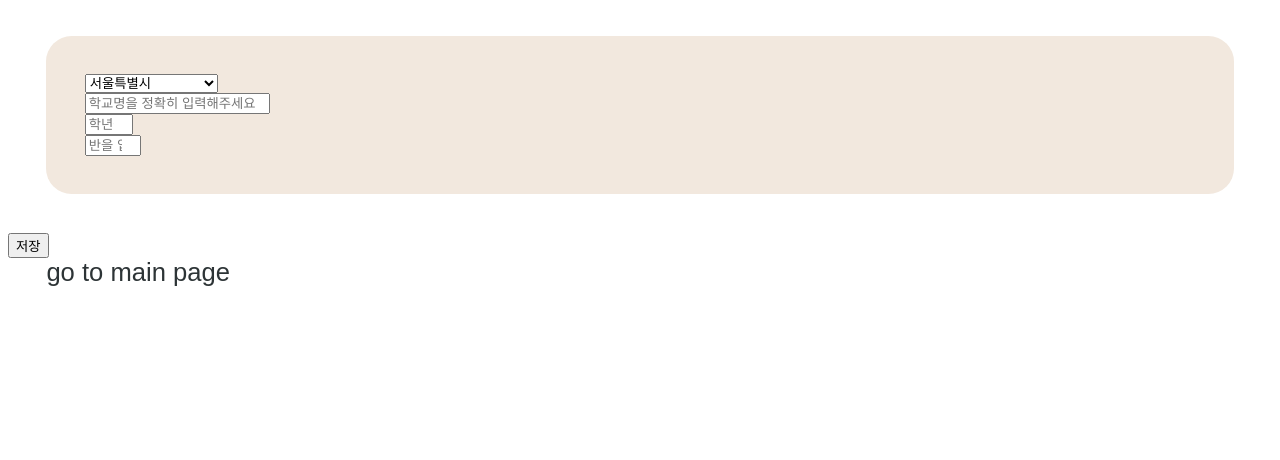
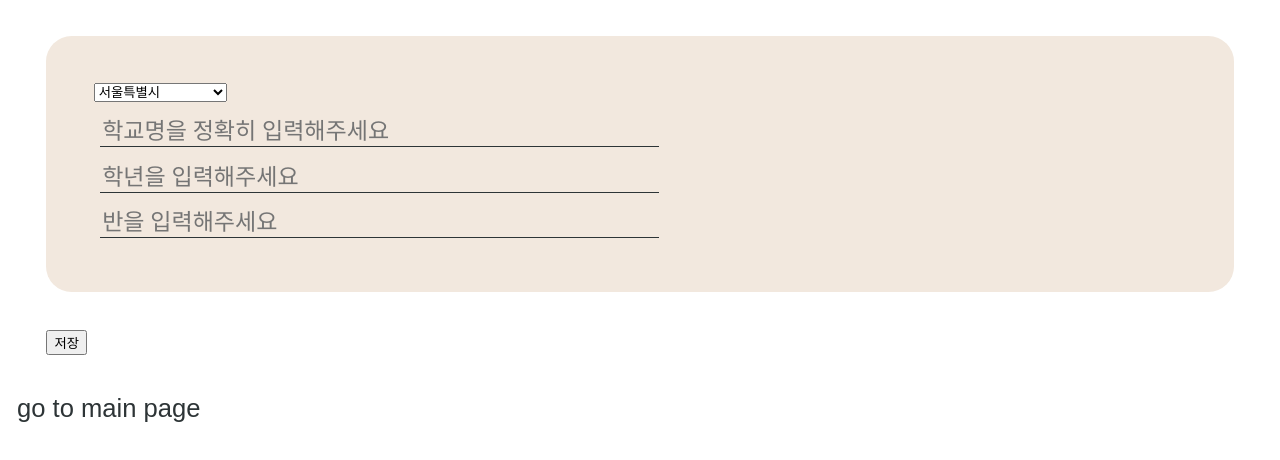
Before and after one commit to lim3203/schoolinfo_git, a plain HTML site: page settinginfo.html in a window 1280 px wide. Shown: the part 130-590 px from the top of the page. Drawn offline with Linux system fonts and the light colour scheme.

Commit message:
yes morning

```diff
--- a/infoStyle.css
+++ b/infoStyle.css
@@ -10,6 +10,31 @@
 .flex {
     display: flex;
     flex-direction: column;
+    margin: 0.7vw;
+}
+
+input label {
+   position: absolute; top: 1px; /* input 요소의 border-top 설정값 만큼 */
+  left: 1px; /* input 요소의 border-left 설정값 만큼 */
+  padding: .8em .5em; /* input 요소의 padding 값 만큼 */
+  color: #999; cursor: text; }
+
+   input[type="text"],[type="number"] {
+    width: 50%; /* 원하는 너비 설정 */
+    font-family: inherit; /* 폰트 상속 */
+    background-color: transparent;
+    border-width: 2px;
+    border:none;
+    border-bottom: 1px solid #2d3436;
+    outline-style: none; /* 포커스시 발생하는 효과 제거를 원한다면 */
+    -moz-appearance: none; appearance: none;
+    font-size: 1.8vw;
+    margin: 1.2vw;
+  }
+
+
+.save {
+  margin: 3vw;
 }
 
 .box {
--- a/schoolmeal.js
+++ b/schoolmeal.js
@@ -60,6 +60,7 @@ function init(){
  getMenuAPI();
  koScName = localStorage.getItem("krScName");
  subTitle.innerHTML = koScName;
+ console.log(koScName);
 }
 
 init();
```
